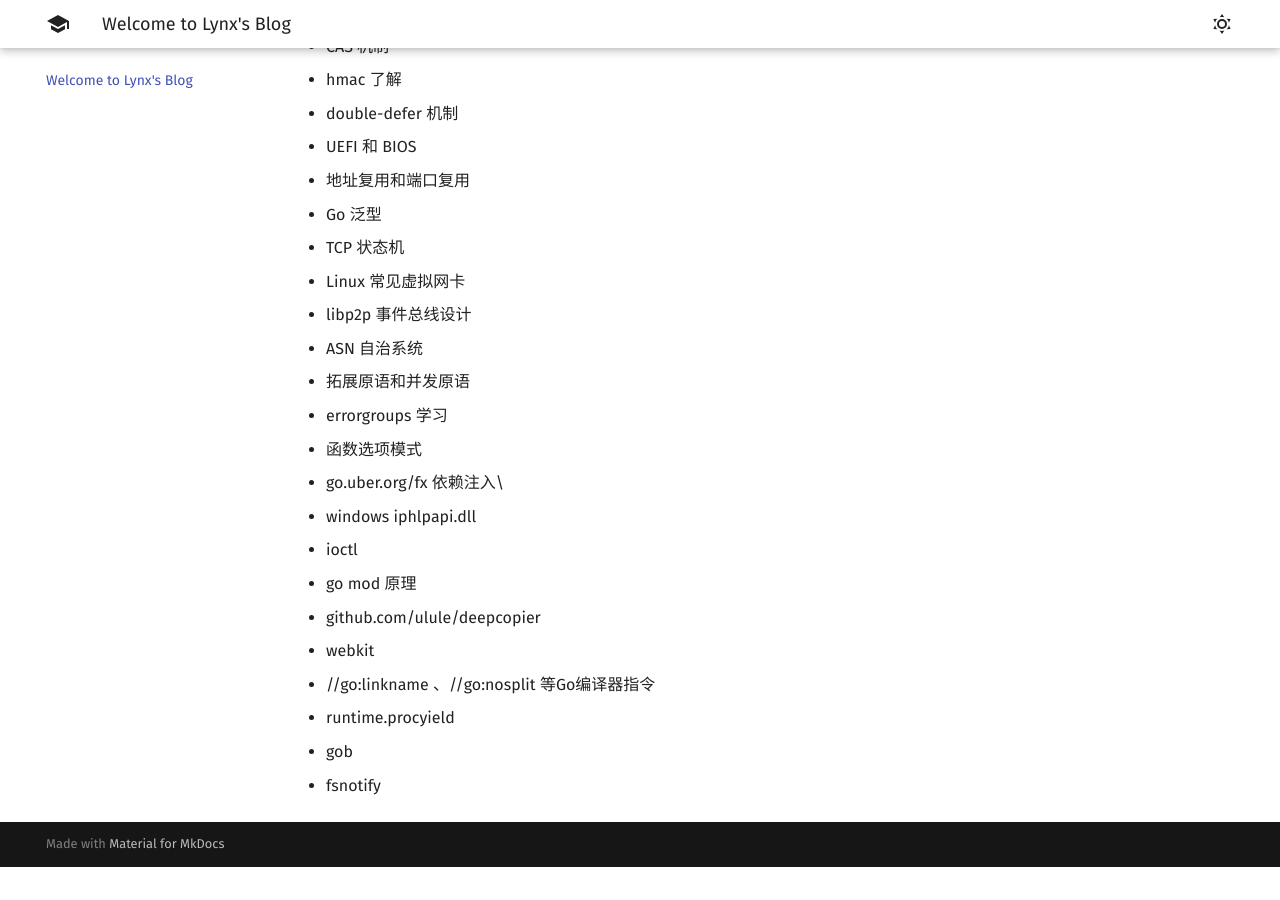
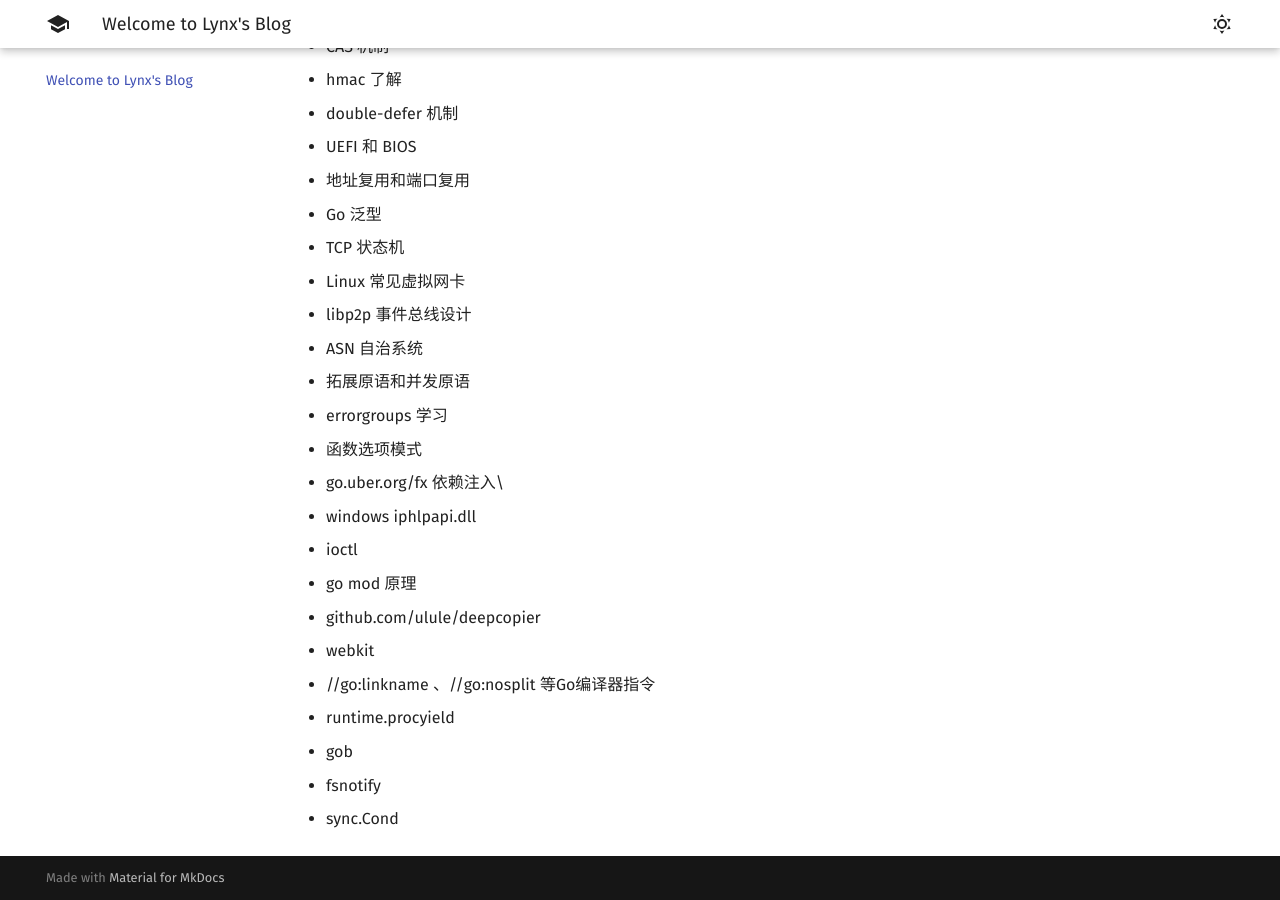
Before and after one commit to 1314liuwei/blog, an MkDocs documentation site: the page built from docs/index.md, in a window 1280 px wide and 900 px high, scrolled down 1614 px. Built offline with MkDocs 1.6.1 and Material for MkDocs 9.7.7, drawn with Linux system fonts in a browser that asks for light colours; before the commit the page ends 2481 px from its top, so only the background shows below that.

Commit message:
2023/08/14 周一

```diff
--- a/docs/index.md
+++ b/docs/index.md
@@ -66,3 +66,4 @@
 -  runtime.procyield
 - gob
 - fsnotify
+- sync.Cond
```
